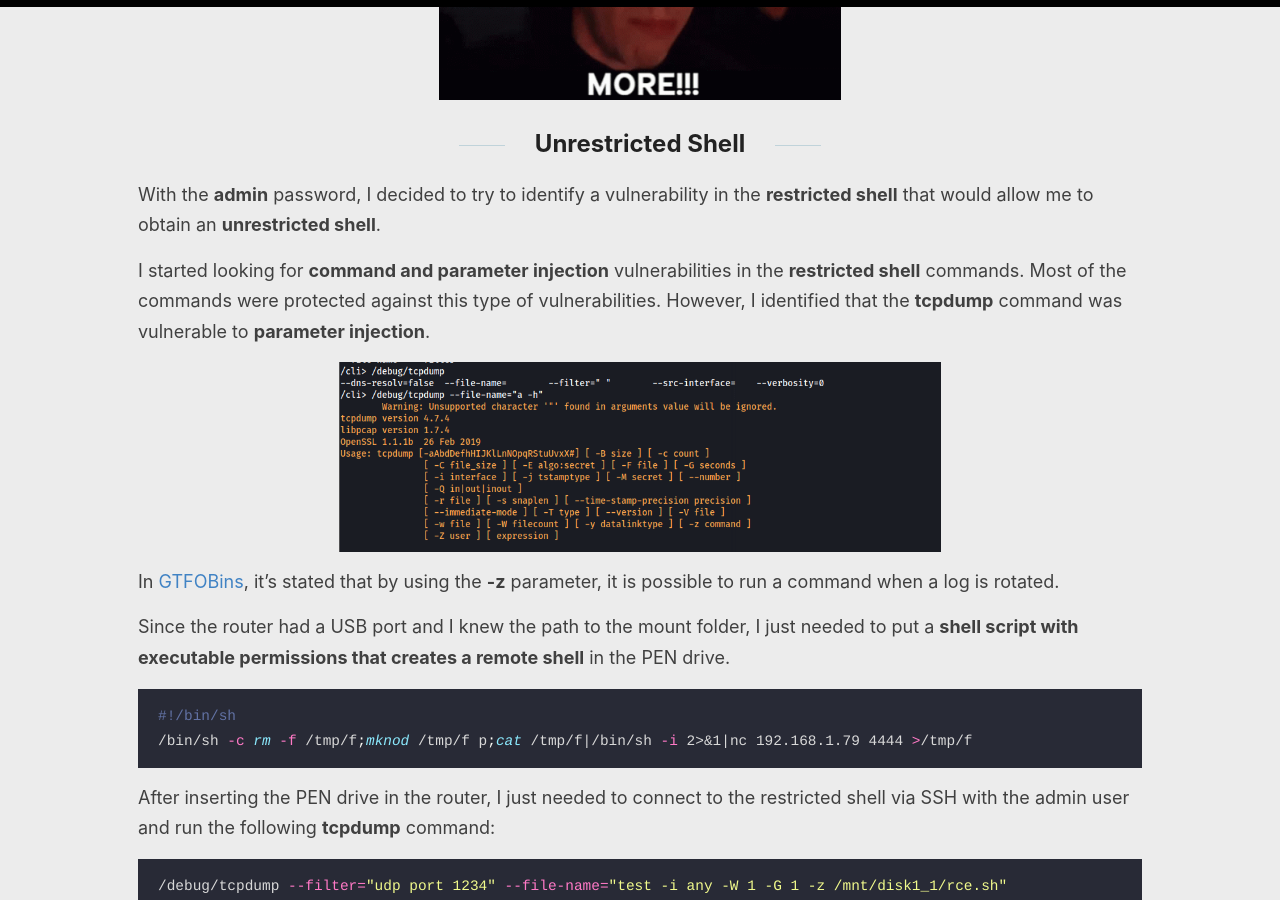
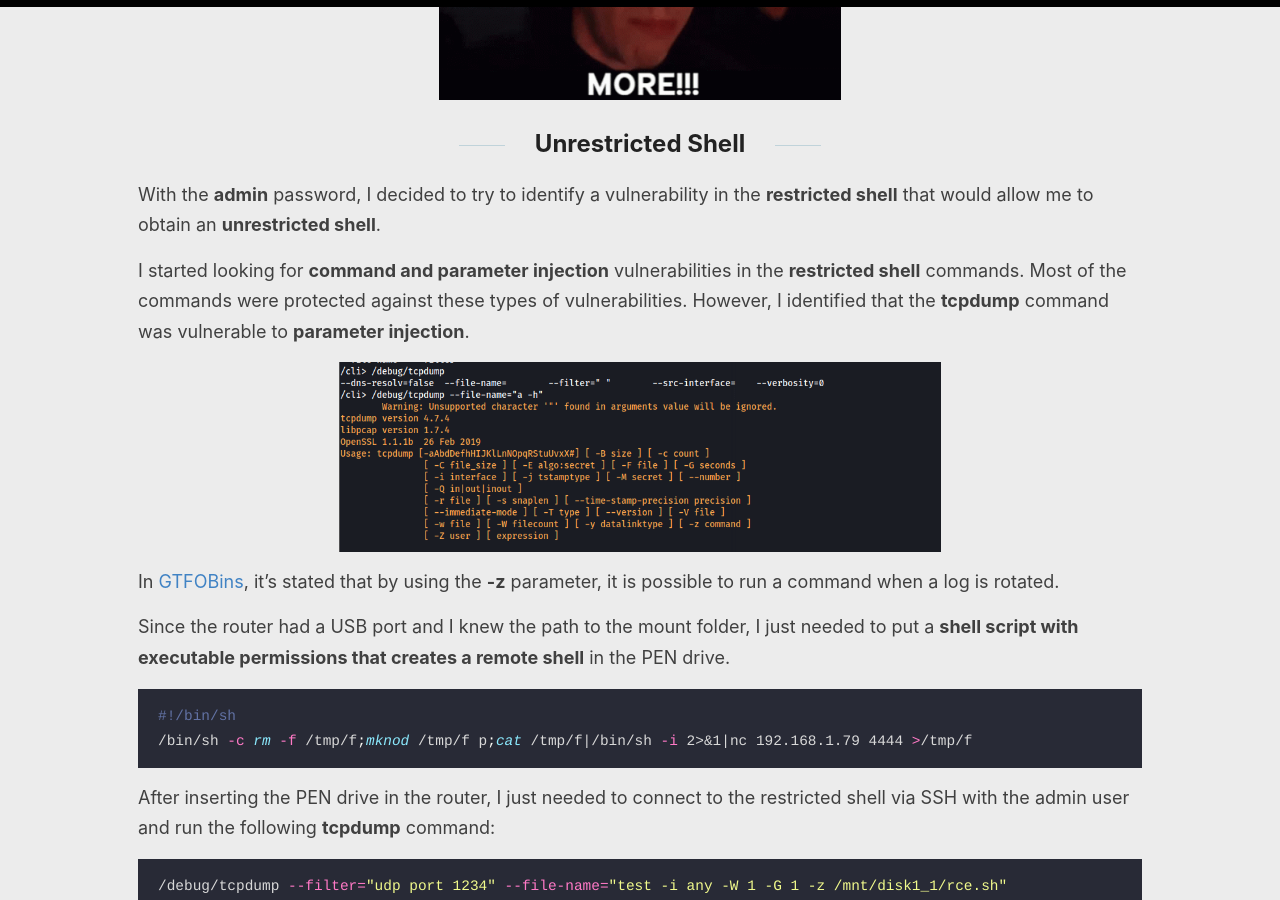
Before and after one commit to joaodomingos/joaodomingos.github.io, a Jekyll site: the page built from _posts/2025-05-25-FiberGateway-GR241AG-Full-Exploit-Chain.md, in a window 1280 px wide and 900 px high, scrolled down 4085 px. Built offline with Jekyll 4.4.1, drawn with Linux system fonts in a browser that asks for light colours.

Commit message:
corrections

```diff
--- a/_posts/2025-05-25-FiberGateway-GR241AG-Full-Exploit-Chain.md
+++ b/_posts/2025-05-25-FiberGateway-GR241AG-Full-Exploit-Chain.md
@@ -68,7 +68,7 @@ I accomplished my goal of being able to modify the **DNS** server of my router (
 
 With the **admin** password, I decided to try to identify a vulnerability in the **restricted shell** that would allow me to obtain an **unrestricted shell**.
 
-I started looking for **command and parameter injection** vulnerabilities in the **restricted shell** commands. Most of the commands were protected against this type of vulnerabilities. However, I identified that the **tcpdump** command was vulnerable to **parameter injection**.
+I started looking for **command and parameter injection** vulnerabilities in the **restricted shell** commands. Most of the commands were protected against these types of vulnerabilities. However, I identified that the **tcpdump** command was vulnerable to **parameter injection**.
 
 [![](/images/fibergateway/tcpdump.png){: style="display:block; margin: 0 auto"  width="60%"}](/images/fibergateway/tcpdump.png)
 
```
